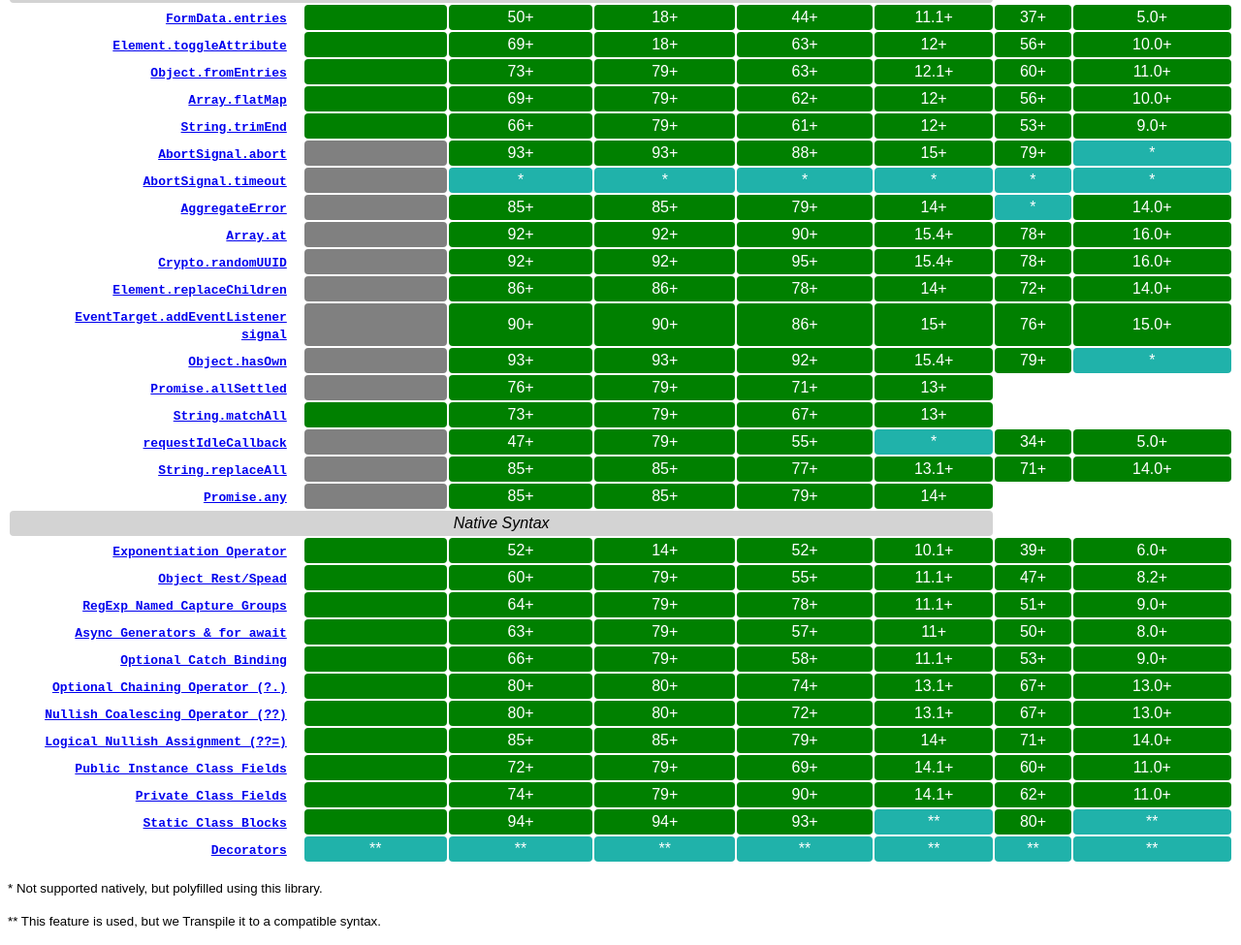
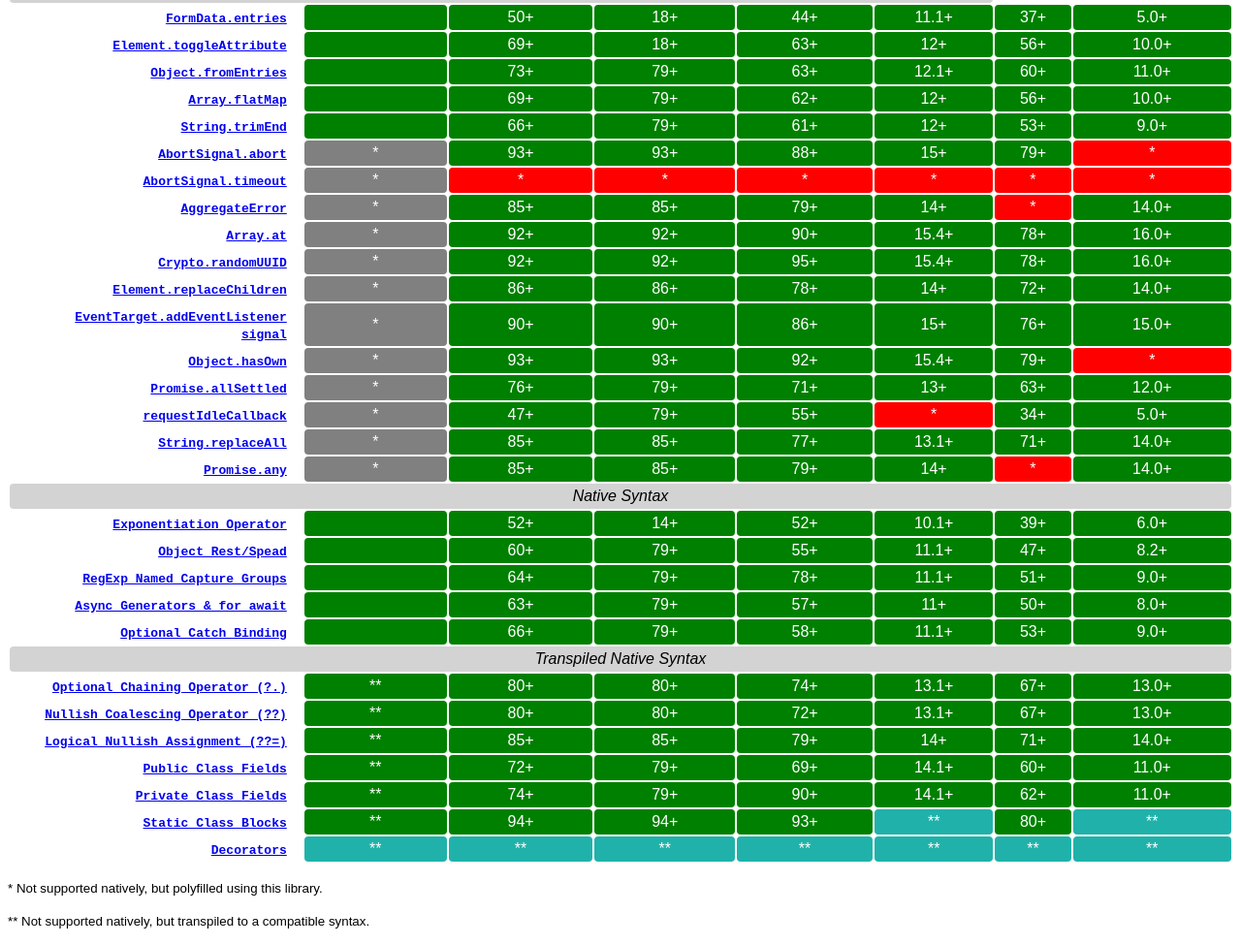
Before and after one commit to github/browser-support, a website: page docs/index.html in a window 1280 px wide. Shown: the part 527-1502 px from the top of the page at 97% size. Drawn offline with Linux system fonts and the light colour scheme; files whose address does not match are found by name.

Commit message:
Simplify asteriks by hardcoding them
Co-authored-by: Kristján Oddsson <koddsson@gmail.com>

```diff
--- a/docs/index.html
+++ b/docs/index.html
@@ -33,10 +33,10 @@
       td[data-supported="false"] {
         background-color: red;
       }
-      td[data-polyfill][data-supported="false"],
-      td[data-polyfill] ~ [data-supported="false"],
-      td[data-transpiled][data-supported="false"],
-      td[data-transpiled] ~ [data-supported="false"]
+      tr[data-polyfills] ~ tr td[data-polyfill] ~ [data-supported="false"],
+      tr[data-polyfills] ~ tr td[data-polyfill][data-supported="false"],
+      tr[data-transpiled] ~ tr td[data-code] ~ [data-supported="false"],
+      tr[data-transpiled] ~ tr td[data-code][data-supported="false"]
       {
         background-color: lightseagreen;
       }
@@ -350,7 +350,7 @@
               <code>AbortSignal.abort</code>
             </a>
           </th>
-          <td data-polyfilled data-polyfill="abortSignalAbort"></td>
+          <td data-polyfill="abortSignalAbort">*</td>
           <td data-supported="true">93+</td>
           <td data-supported="true">93+</td>
           <td data-supported="true">88+</td>
@@ -364,7 +364,7 @@
               <code>AbortSignal.timeout</code>
             </a>
           </th>
-          <td data-polyfilled data-polyfill="abortSignalAbort"></td>
+          <td data-polyfill="abortSignalTimeout">*</td>
           <td data-supported="false">*</td>
           <td data-supported="false">*</td>
           <td data-supported="false">*</td>
@@ -378,7 +378,7 @@
               <code>AggregateError</code>
             </a>
           </th>
-          <td data-polyfilled data-polyfill="aggregateError"></td>
+          <td data-polyfill="aggregateError">*</td>
           <td data-supported="true">85+</td>
           <td data-supported="true">85+</td>
           <td data-supported="true">79+</td>
@@ -392,7 +392,7 @@
               <code>Array.at</code>
             </a>
           </th>
-          <td data-polyfilled data-polyfill="arrayAt"></td>
+          <td data-polyfill="arrayAt">*</td>
           <td data-supported="true">92+</td>
           <td data-supported="true">92+</td>
           <td data-supported="true">90+</td>
@@ -406,7 +406,7 @@
               <code>Crypto.randomUUID</code>
             </a>
           </th>
-          <td data-polyfilled data-polyfill="cryptoRandomUUID"></td>
+          <td data-polyfill="cryptoRandomUUID">*</td>
           <td data-supported="true">92+</td>
           <td data-supported="true">92+</td>
           <td data-supported="true">95+</td>
@@ -420,7 +420,7 @@
               <code>Element.replaceChildren</code>
             </a>
           </th>
-          <td data-polyfilled data-polyfill="elementReplaceChildren"></td>
+          <td data-polyfill="elementReplaceChildren">*</td>
           <td data-supported="true">86+</td>
           <td data-supported="true">86+</td>
           <td data-supported="true">78+</td>
@@ -434,7 +434,7 @@
               <code>EventTarget.addEventListener signal</code>
             </a>
           </th>
-          <td data-polyfilled data-polyfill="eventAbortSignal"></td>
+          <td data-polyfill="eventAbortSignal">*</td>
           <td data-supported="true">90+</td>
           <td data-supported="true">90+</td>
           <td data-supported="true">86+</td>
@@ -448,7 +448,7 @@
               <code>Object.hasOwn</code>
             </a>
           </th>
-          <td data-polyfilled data-polyfill="objectHasOwn"></td>
+          <td data-polyfill="objectHasOwn">*</td>
           <td data-supported="true">93+</td>
           <td data-supported="true">93+</td>
           <td data-supported="true">92+</td>
@@ -462,23 +462,13 @@
               <code>Promise.allSettled</code>
             </a>
           </th>
-          <td data-polyfilled data-polyfill="promiseAllSettled"></td>
+          <td data-polyfill="promiseAllSettled">*</td>
           <td data-supported="true">76+</td>
           <td data-supported="true">79+</td>
           <td data-supported="true">71+</td>
           <td data-supported="true">13+</td>
-        </tr>
-        <tr>
-          <th>
-            <a href="https://developer.mozilla.org/en-US/docs/Web/JavaScript/Reference/Global_Objects/String/matchAll">
-              <code>String.matchAll</code>
-            </a>
-          </th>
-          <td data-code="'matchAll' in String.prototype"></td>
-          <td data-supported="true">73+</td>
-          <td data-supported="true">79+</td>
-          <td data-supported="true">67+</td>
-          <td data-supported="true">13+</td>
+          <td data-supported="true">63+</td>
+          <td data-supported="true">12.0+</td>
         </tr>
         <tr>
           <th>
@@ -486,7 +476,7 @@
               <code>requestIdleCallback</code>
             </a>
           </th>
-          <td data-polyfilled data-polyfill="promiseAllSettled"></td>
+          <td data-polyfill="requestIdleCallback">*</td>
           <td data-supported="true">47+</td>
           <td data-supported="true">79+</td>
           <td data-supported="true">55+</td>
@@ -500,7 +490,7 @@
               <code>String.replaceAll</code>
             </a>
           </th>
-          <td data-polyfilled data-polyfill="stringReplaceAll"></td>
+          <td data-polyfill="stringReplaceAll">*</td>
           <td data-supported="true">85+</td>
           <td data-supported="true">85+</td>
           <td data-supported="true">77+</td>
@@ -514,13 +504,15 @@
               <code>Promise.any</code>
             </a>
           </th>
-          <td data-polyfill="promiseAny"></td>
+          <td data-polyfill="promiseAny">*</td>
           <td data-supported="true">85+</td>
           <td data-supported="true">85+</td>
           <td data-supported="true">79+</td>
           <td data-supported="true">14+</td>
+          <td data-supported="false">*</td>
+          <td data-supported="true">14.0+</td>
         </tr>
-        <tr><th colspan="6">Native Syntax</th></tr>
+        <tr><th colspan="8">Native Syntax</th></tr>
         <tr>
           <th>
             <a href="https://developer.mozilla.org/en-US/docs/Web/JavaScript/Guide/Regular_Expressions/Groups_and_Ranges#using_named_groups">
@@ -591,13 +583,14 @@
           <td data-supported="true">53+</td>
           <td data-supported="true">9.0+</td>
         </tr>
+        <tr data-transpiled><th colspan="8">Transpiled Native Syntax</th></tr>
         <tr>
           <th>
             <a href="https://developer.mozilla.org/en-US/docs/Web/JavaScript/Reference/Operators/Optional_chaining">
               <code>Optional Chaining Operator (?.)</code>
             </a>
           </th>
-          <td data-code="window?.foo?.bar?.baz || true" data-transpiled></td>
+          <td data-code="window?.foo?.bar?.baz || true">**</td>
           <td data-supported="true">80+</td>
           <td data-supported="true">80+</td>
           <td data-supported="true">74+</td>
@@ -611,7 +604,7 @@
               <code>Nullish Coalescing Operator (??)</code>
             </a>
           </th>
-          <td data-code="window.foo ?? true" data-transpiled></td>
+          <td data-code="window.foo ?? true">**</td>
           <td data-supported="true">80+</td>
           <td data-supported="true">80+</td>
           <td data-supported="true">72+</td>
@@ -625,7 +618,7 @@
               <code>Logical Nullish Assignment (??=)</code>
             </a>
           </th>
-          <td data-code="let x; x ??= 1" data-transpiled></td>
+          <td data-code="let x; x ??= 1">**</td>
           <td data-supported="true">85+</td>
           <td data-supported="true">85+</td>
           <td data-supported="true">79+</td>
@@ -636,10 +629,10 @@
         <tr>
           <th>
             <a href="https://developer.mozilla.org/en-US/docs/Web/JavaScript/Reference/Classes/Public_class_fields#public_instance_fields">
-              <code>Public Instance Class Fields</code>
+              <code>Public Class Fields</code>
             </a>
           </th>
-          <td data-code="class A{a=true};new A().a" data-transpiled></td>
+          <td data-code="class A{a=true};new A().a">**</td>
           <td data-supported="true">72+</td>
           <td data-supported="true">79+</td>
           <td data-supported="true">69+</td>
@@ -653,7 +646,7 @@
               <code>Private Class Fields</code>
             </a>
           </th>
-          <td data-code="class A{#a=true;get a(){return this.#a}};new A().a" data-transpiled></td>
+          <td data-code="class A{#a=true;get a(){return this.#a}};new A().a">**</td>
           <td data-supported="true">74+</td>
           <td data-supported="true">79+</td>
           <td data-supported="true">90+</td>
@@ -667,7 +660,7 @@
               <code>Static Class Blocks</code>
             </a>
           </th>
-          <td data-code="class A{static{this.a=true}};A.a" data-transpiled></td>
+          <td data-code="class A{static{this.a=true}};A.a">**</td>
           <td data-supported="true">94+</td>
           <td data-supported="true">94+</td>
           <td data-supported="true">93+</td>
@@ -681,7 +674,7 @@
               <code>Decorators</code>
             </a>
           </th>
-          <td data-code="function foo(cls){cls.a=true}@foo class A{};A.a" data-transpiled></td>
+          <td data-code="function foo(cls){cls.a=true}@foo class A{};A.a">**</td>
           <td data-supported="false">**</td>
           <td data-supported="false">**</td>
           <td data-supported="false">**</td>
@@ -698,7 +691,7 @@
     </p>
     <p>
       <small>
-        ** This feature is used, but we Transpile it to a compatible syntax.
+        ** Not supported natively, but transpiled to a compatible syntax.
       </small>
     </p>
     <script>
@@ -728,11 +721,6 @@
         }
         Promise.resolve(supported).then((value) => {
           el.setAttribute('data-supported', Boolean(value))
-          if (!value && el.hasAttribute('data-transpiled')) {
-            if (!value) el.textContent = '**'
-          } else if (!value && el.hasAttribute('data-polyfilled')) {
-            if (!value) el.textContent = '*'
-          }
         })
       }
     </script>
@@ -752,11 +740,6 @@
         }
         Promise.resolve(supported).then((value) => {
           el.setAttribute('data-supported', Boolean(value))
-          if (!value && el.hasAttribute('data-transpiled')) {
-            if (!value) el.textContent = '**'
-          } else if (!value && el.hasAttribute('data-polyfilled')) {
-            if (!value) el.textContent = '*'
-          }
         })
       }
       for(const el of document.querySelectorAll('[data-polyfill]')) {
@@ -769,11 +752,6 @@
         }
         Promise.resolve(supported).then((value) => {
           el.setAttribute('data-supported', Boolean(value))
-          if (!value && el.hasAttribute('data-transpiled')) {
-            if (!value) el.textContent = '**'
-          } else if (!value && el.hasAttribute('data-polyfilled')) {
-            if (!value) el.textContent = '*'
-          }
         })
       }
     </script>
```
